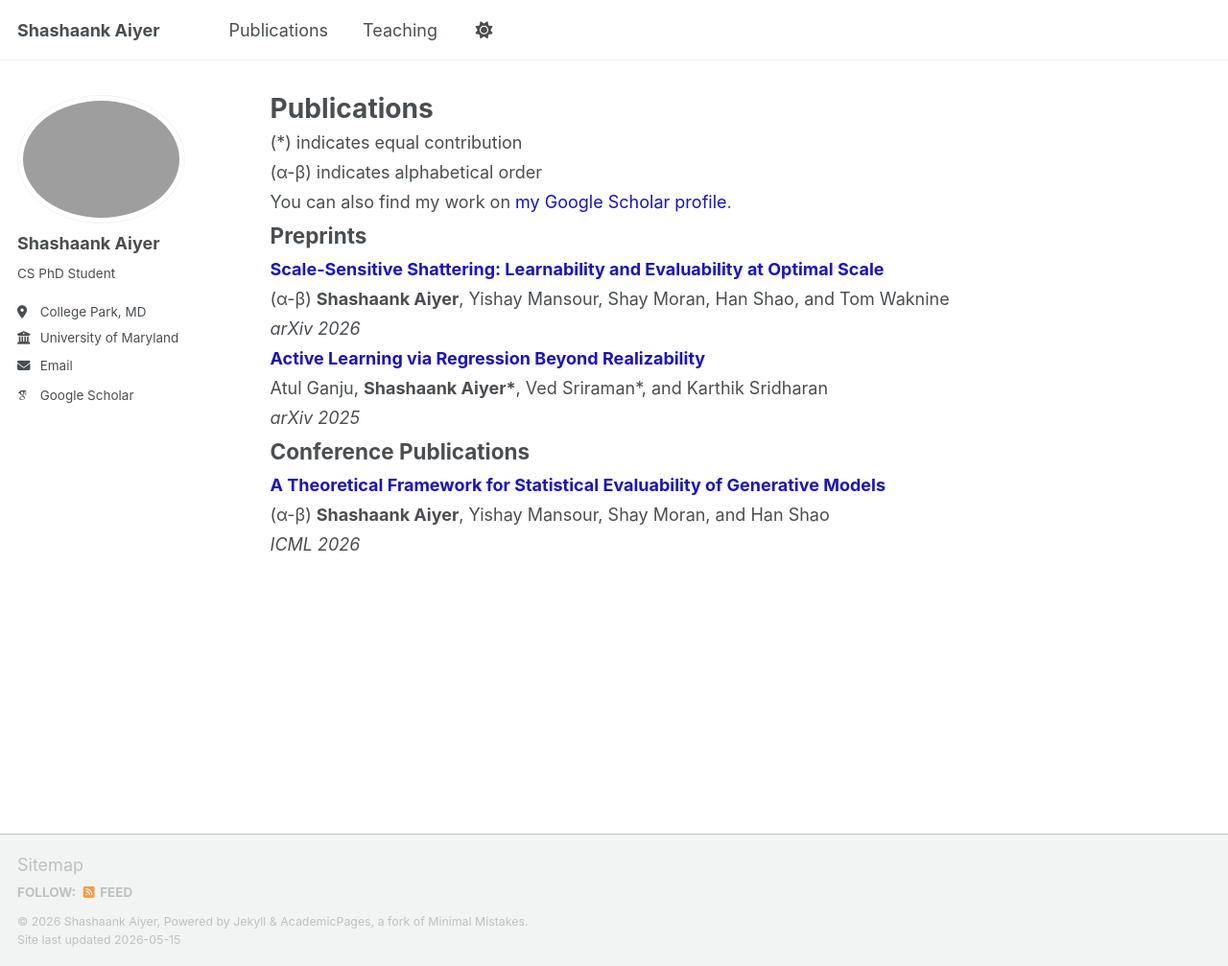
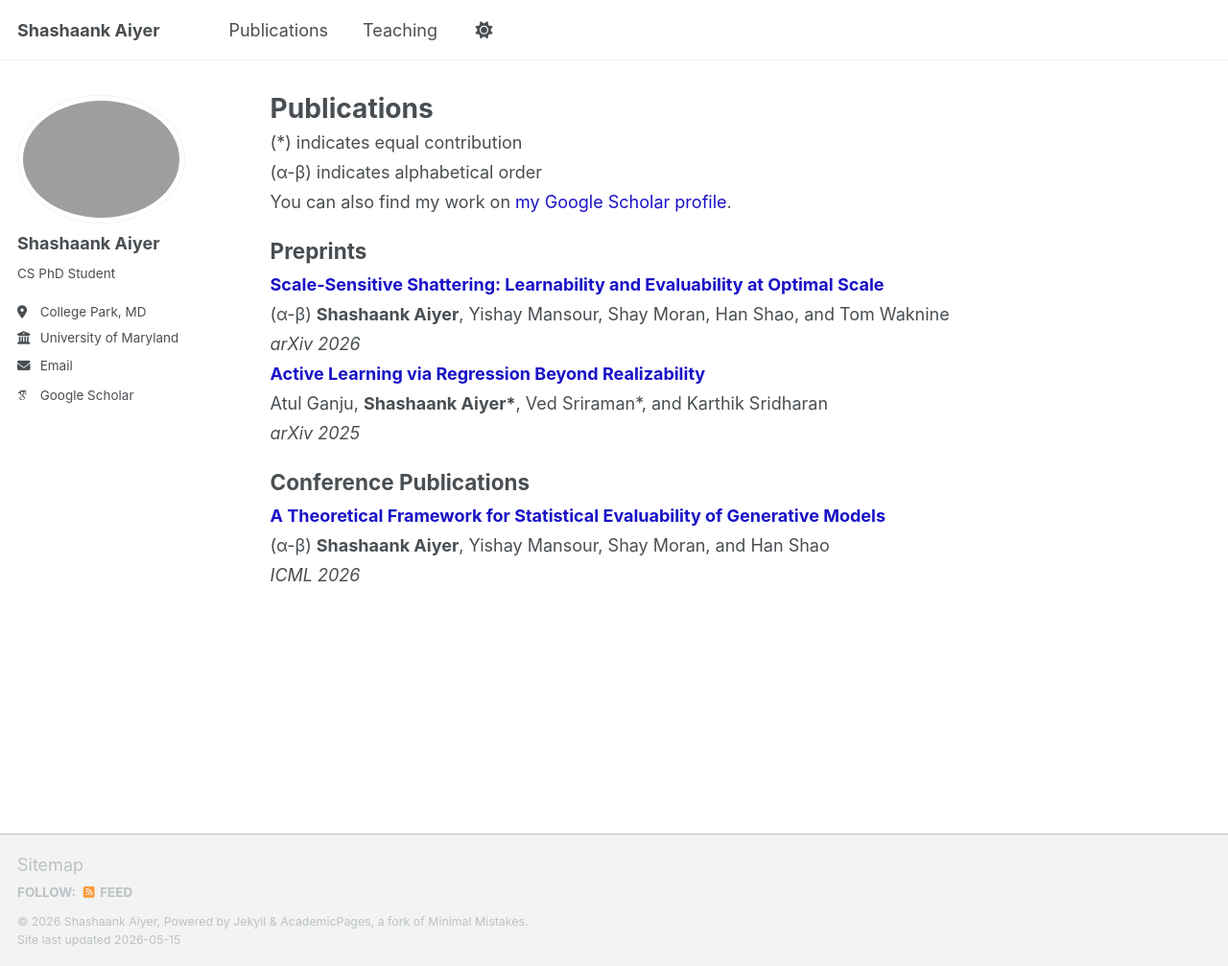
Before and after one commit to shashaank-aiyer/shashaank-aiyer.github.io, a Jekyll site: the page built from _pages/publications.html, in a window 1280 px wide and 1007 px high. Shown: the whole window at 96% size. Built offline with Jekyll 4.4.1, drawn with Linux system fonts in a browser that asks for light colours; some web fonts are replaced; a script that is not in the unit is left out.

```diff
--- a/_pages/publications.html
+++ b/_pages/publications.html
@@ -15,7 +15,7 @@
   }
 
   h1, h2 {
-    margin: 8px 0; /* reduce spacing above/below headers */
+    margin: 24px 0 8px 0; /* add spacing above headers */
   }
 
   ul {
```
